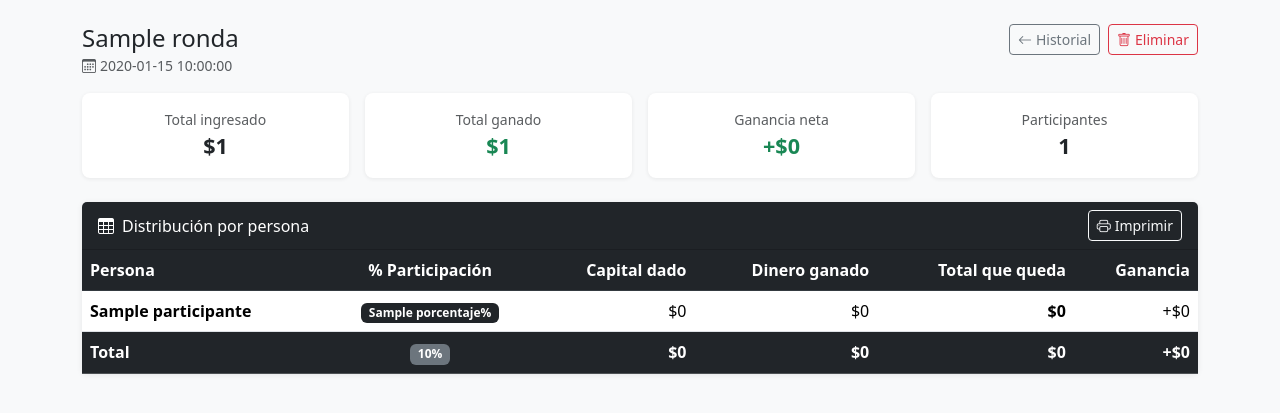
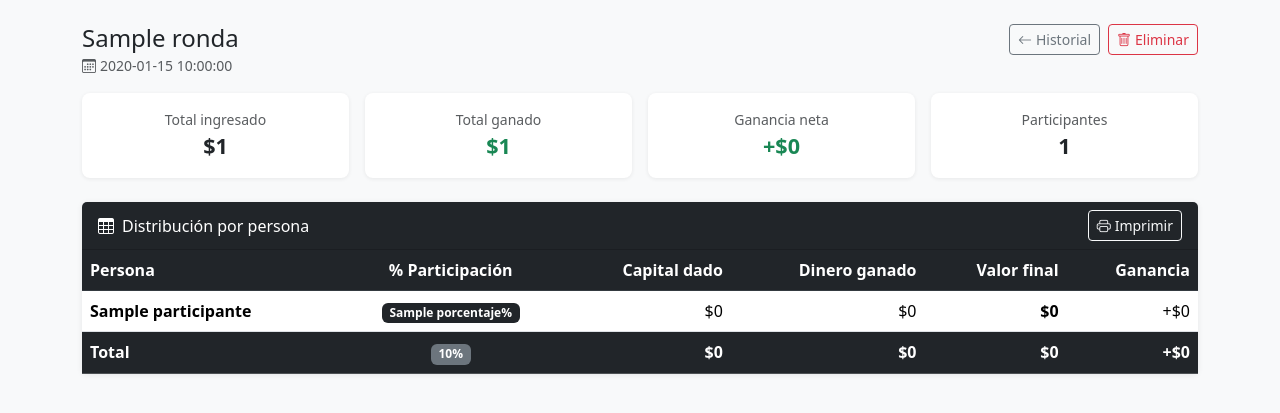
Before and after one commit to JulianDavidGamboa/apuesta, a Flask app: page /ronda/1 in a window 1280 px wide. Shown: the part 58-471 px from the top of the page. Run offline with Flask 3, Linux system fonts and the light colour scheme; tables that the repository leaves empty hold one stand-in row (values such as "Sample post"); a database or web service that is not in the repository returns one stand-in record (values such as "Sample title"); some libraries are stand-ins or nearby versions.

Commit message:
Rename 'Total que queda' column to 'Valor final'
Co-Authored-By: Claude Sonnet 4.6 <noreply@anthropic.com>

```diff
--- a/templates/nueva.html
+++ b/templates/nueva.html
@@ -69,7 +69,7 @@
                     <th>%</th>
                     <th>Capital dado</th>
                     <th>Dinero ganado</th>
-                    <th>Total que queda</th>
+                    <th>Valor final</th>
                   </tr>
                 </thead>
                 <tbody id="preview-body"></tbody>
--- a/templates/ronda.html
+++ b/templates/ronda.html
@@ -69,7 +69,7 @@
           <th class="text-center">% Participación</th>
           <th class="text-end">Capital dado</th>
           <th class="text-end">Dinero ganado</th>
-          <th class="text-end">Total que queda</th>
+          <th class="text-end">Valor final</th>
           <th class="text-end">Ganancia</th>
         </tr>
       </thead>
```
